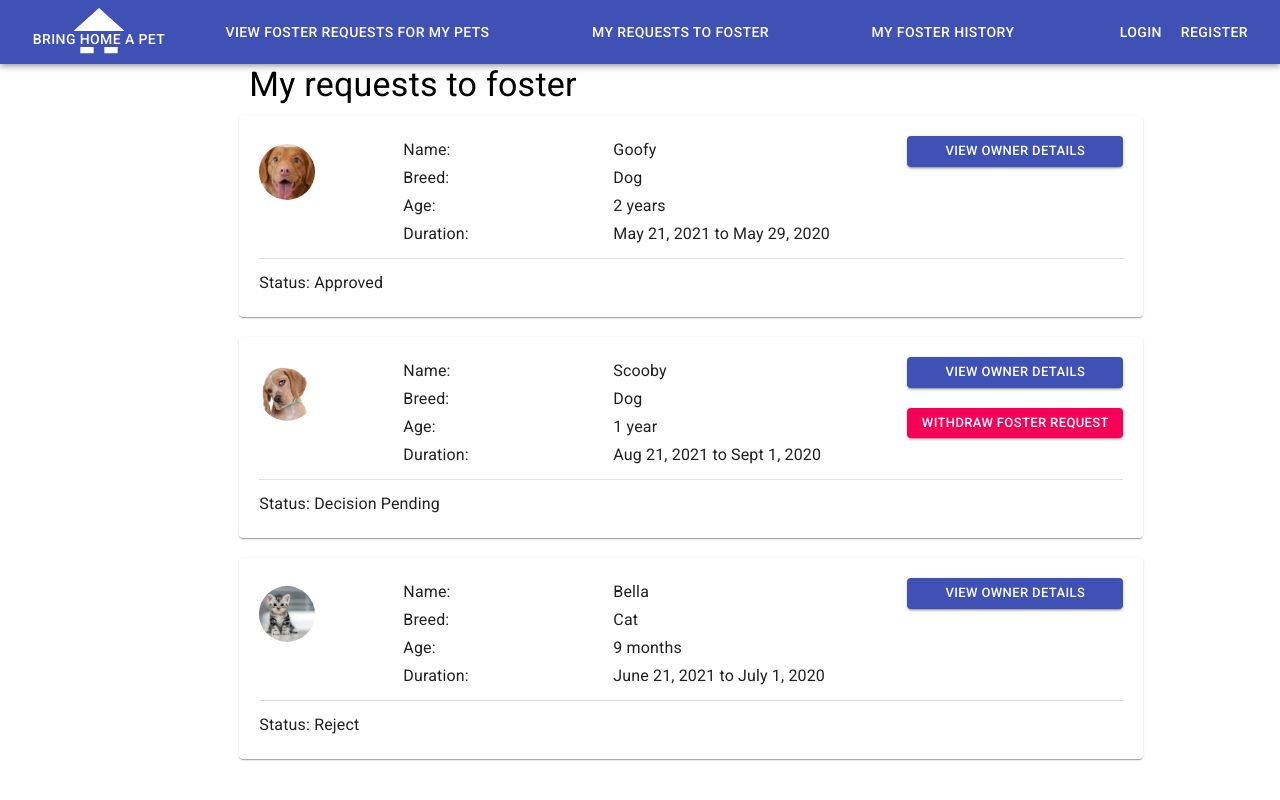
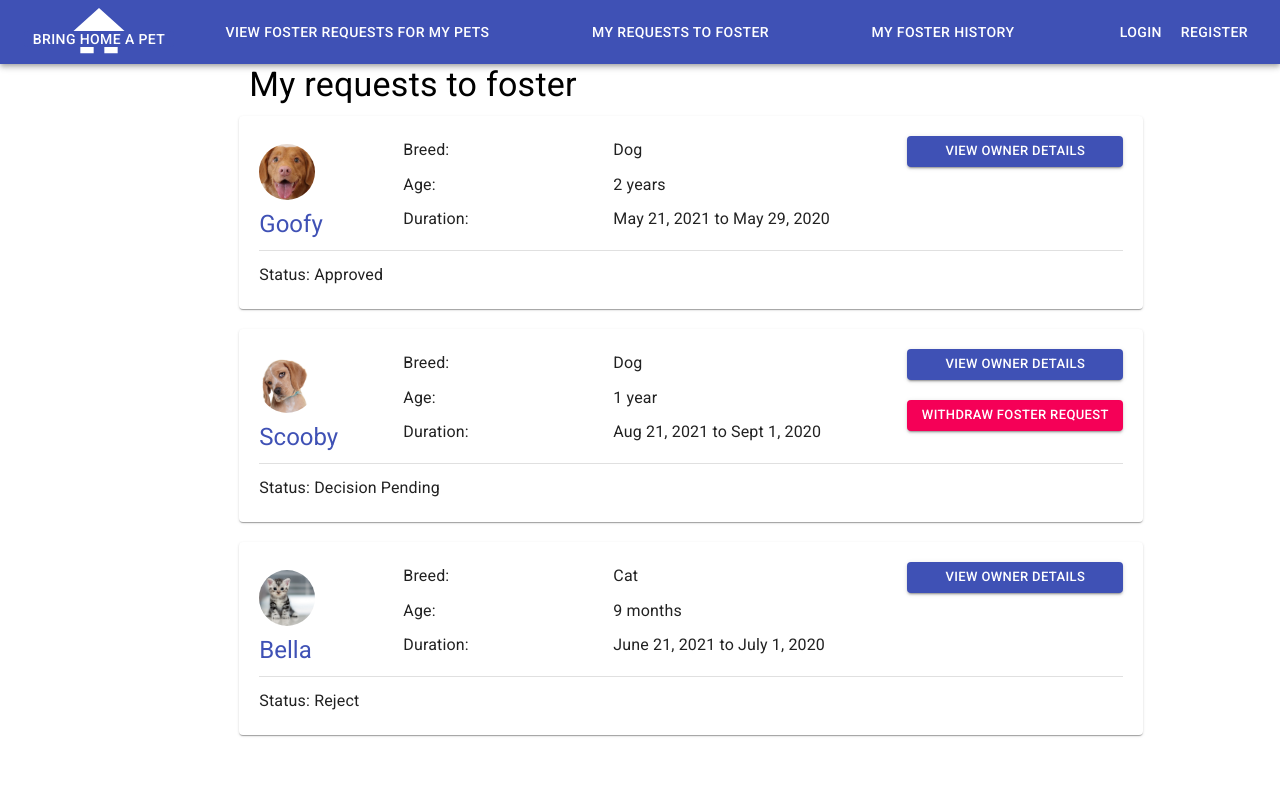
Before and after one commit to vasisht54/Pet-Foster-Frontend, a React (Create React App) app: page /ViewFosterRequest in a window 1280 px wide. Built offline with nearby package versions, Linux system fonts and the light colour scheme.

Commit message:
Pet name and image in myFosterHistory are clickable

```diff
--- a/src/MyFosterRequests/MyFosterRequests.js
+++ b/src/MyFosterRequests/MyFosterRequests.js
@@ -10,8 +10,10 @@ import {
   Paper,
   Typography,
   Divider,
+  Link,
 } from "@material-ui/core";
 import ImageAvatar from "../FosterHistory/ImageAvatar";
+import { useHistory } from "react-router";
 
 const useStyles = makeStyles({
   paper: {
@@ -89,6 +91,7 @@ const MyFosterRequests = () => {
   const classes = useStyles();
   const [openOwnerDetails, setOpenOwnerDetails] = useState(false);
   const [pets, setPets] = useState(MyRequests);
+  const history = useHistory();
 
   const handleWithdraw = id => {
     const newPets = pets.filter(pet => pet.id !== id);
@@ -108,13 +111,18 @@ const MyFosterRequests = () => {
               <Grid container item key={item.id}>
                 <Paper className={classes.paper}>
                   <Grid container>
-                    <Grid container item xs={2}>
-                      <Grid>
-                        <ImageAvatar image={item.image} name={item.name} />
-                      </Grid>
+                    <Grid
+                      onClick={() => history.push("/petSearchDetails")}
+                      style={{ cursor: "pointer" }}
+                      container
+                      item
+                      xs={2}
+                      direction="column"
+                    >
+                      <ImageAvatar image={item.image} name={item.name} />
+                      <Link variant="h5">{item.name}</Link>
                     </Grid>
                     <Grid container item xs={7}>
-                      <FormRow label="Name" value={item.name} />
                       <FormRow label="Breed" value={item.type} />
                       <FormRow label="Age" value={item.age} />
                       <FormRow label="Duration" value={item.duration} />
```
